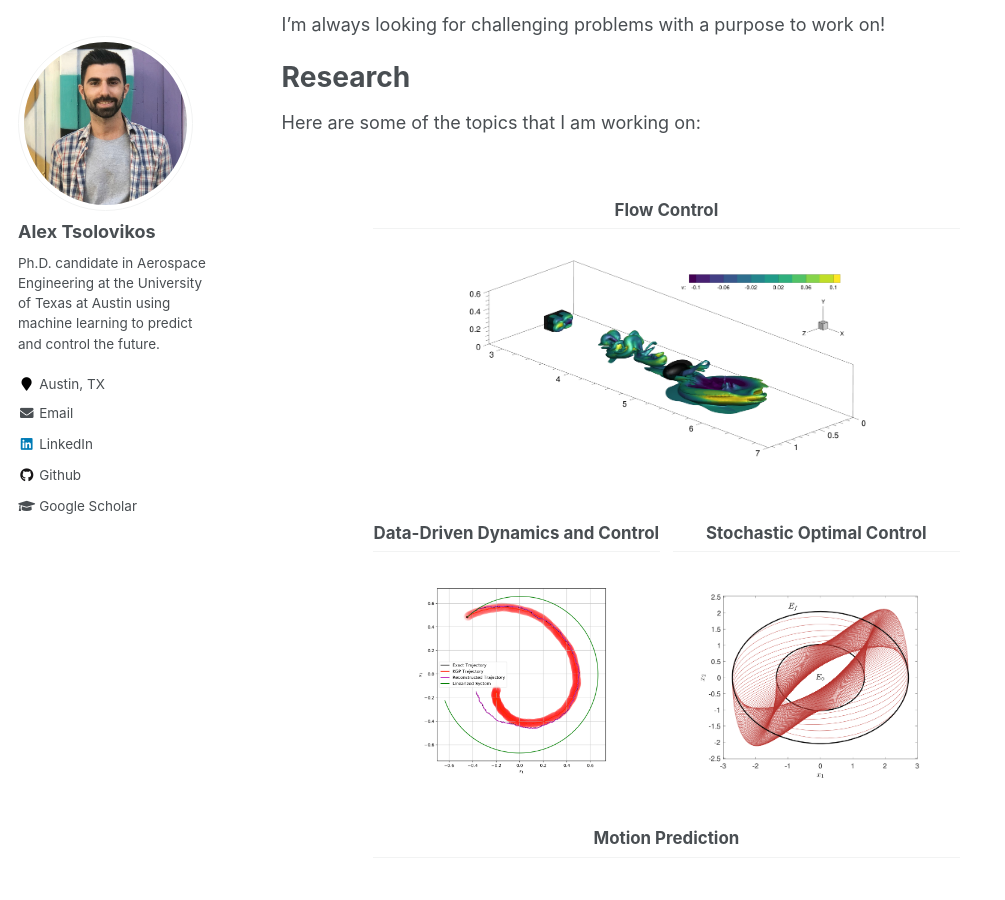
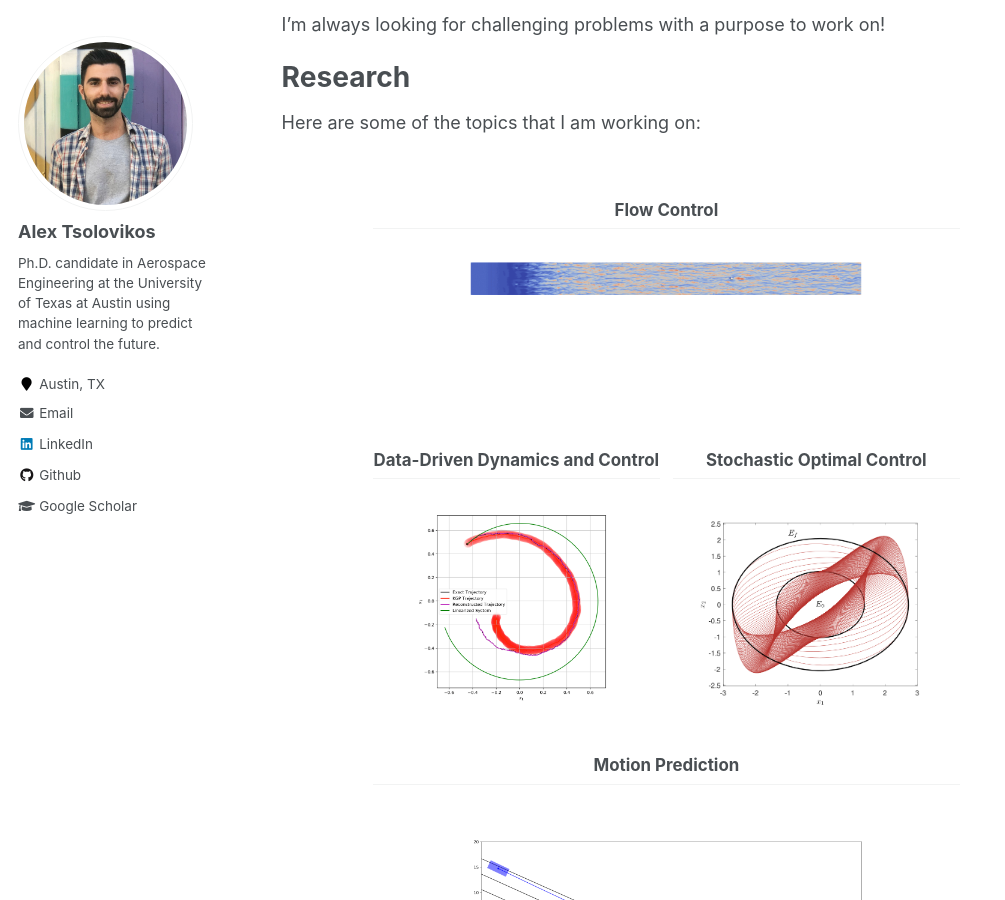
Before and after one commit to alextsolovikos/alextsolovikos.github.io, a Jekyll site: the page built from _pages/about.md, in a window 1280 px wide and 900 px high, scrolled down 416 px. Shown: the whole window, without its empty margins (0-1005 px from the left). Built offline with Jekyll 4.4.1, drawn with Linux system fonts in a browser that asks for light colours.

Commit message:
Update about.md

```diff
--- a/_pages/about.md
+++ b/_pages/about.md
@@ -24,7 +24,8 @@ Here are some of the topics that I am working on:
       <td colspan=2 style="width: 600px; height: 250px; text-align: center; vertical-align: top; border: 0px;">
         <h2>Flow Control</h2>
         <br>
-        <a href="/flow-control/"><img src="https://alextsolovikos.github.io/docs/multiple_lsms_dns_overview.png" alt="Flow Control" width="400px"></a>
+<!---        <a href="/flow-control/"><img src="https://alextsolovikos.github.io/docs/multiple_lsms_dns_overview.png" alt="Flow Control" width="400px"></a>--->
+        <a href="/flow-control/"><img src="https://alextsolovikos.github.io/docs/gif_tbl_small_animation_full_top_vew.gif" alt="Flow Control" width="400px"></a>
       </td>
     </tr>
     <tr>
```
